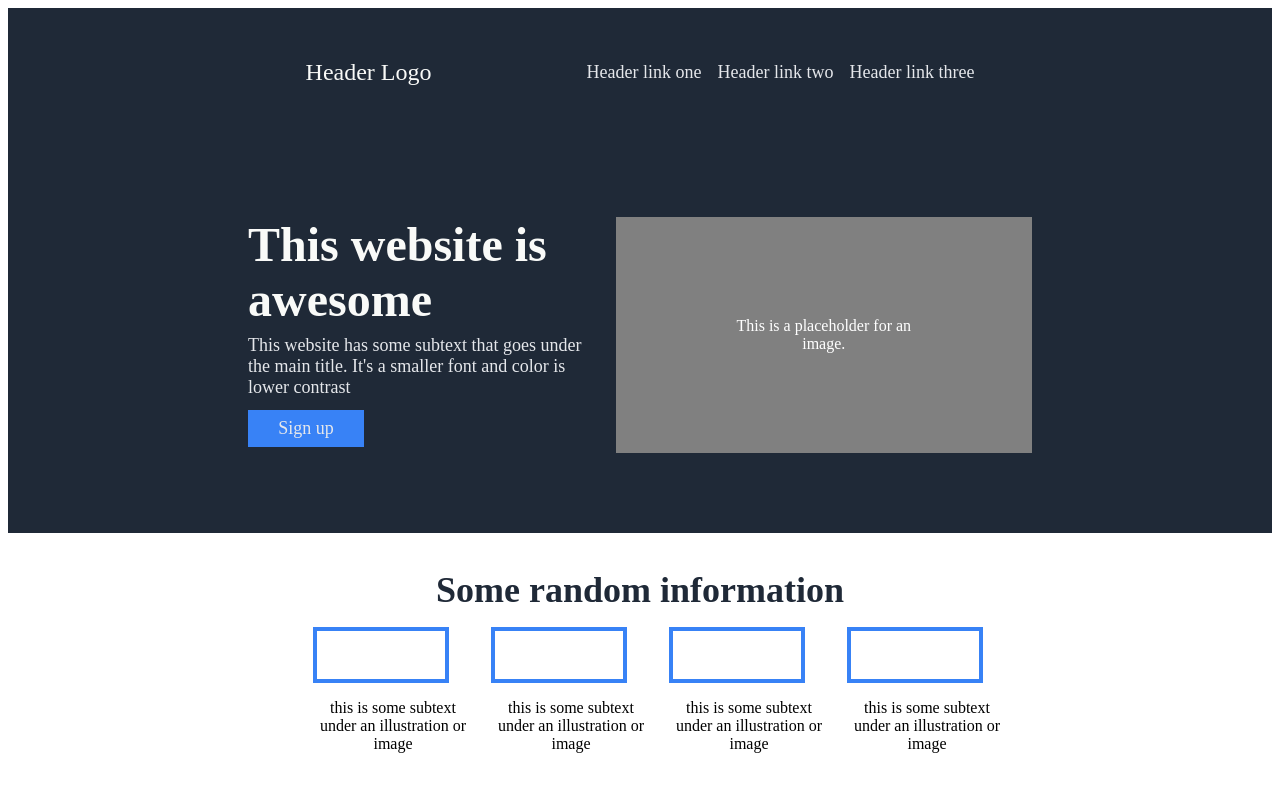
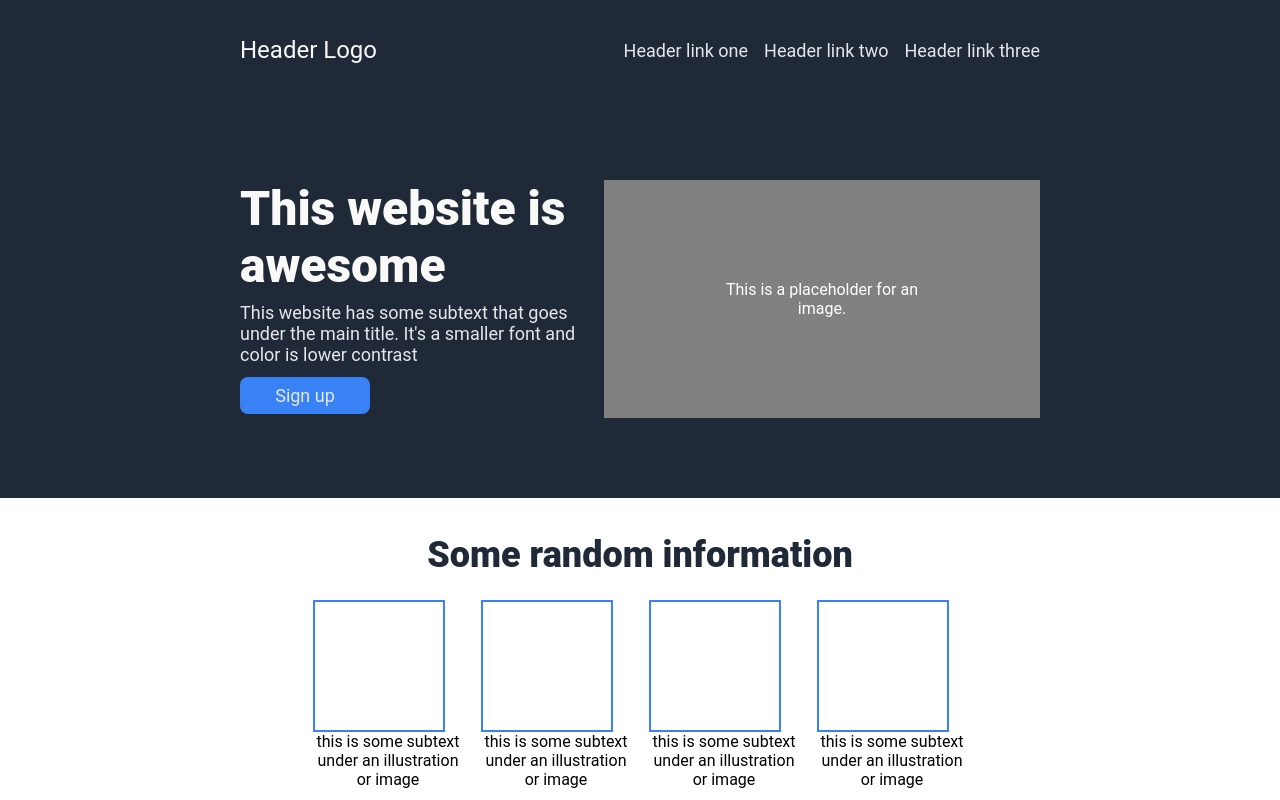
Before and after one commit to ChickenTendy80/odin-landing-page, a plain HTML site: page index.html in a window 1280 px wide. Shown: the top 800 px of the page. Drawn offline with Linux system fonts and the light colour scheme.

Commit message:
Fixed header

```diff
--- a/style.css
+++ b/style.css
@@ -1,6 +1,7 @@
 * {
-    font-family: "Roboto", sans-serif
+    font-family: "Roboto", sans-serif;
     margin: 0px;
+    padding: 0px;
 }
 
 ul {
@@ -14,7 +15,8 @@ ul {
     padding:36px 240px;
     display: flex;
     align-items: center;
-    justify-content: space-around;
+    justify-content: space-between;
+    min-width:709px;
 }
 
 .header .logo{
@@ -60,7 +62,8 @@ ul {
     color: #E5E7EB;
     max-width: 100px;
     text-align: center;
-    padding: 8px;
+    padding: 8px 15px;
+    border-radius: 8px;
 }
 
 .holder{
@@ -83,6 +86,7 @@ ul {
     font-size: 36px;
     font-weight: 900;
     color: #1F2937;
+    margin-bottom: 24px;
 }
 
 .two ul{
@@ -91,14 +95,15 @@ ul {
 }
 
 .two li{
-    max-width: 160px;
+    max-width: 150px;
+    align-items: center;
 }
 
 .box{
     padding: 24px;
-    border:4px solid  #3882F6;
-    max-height: 80px;
-    max-width: 80px;
+    border:2px solid  #3882F6;
+    height: 80px;
+    width: 80px;
 }
 
 
@@ -120,7 +125,7 @@ ul {
 .author{
     color: #1F2937;
     font-size: 18px;
-    font-size: 700;
+    font-weight: 700;
     text-align: end;
 }
 
@@ -128,16 +133,17 @@ ul {
 .four{
     margin: 64px;
     gap: 24px;
+    justify-content: center;
 }
 
 .container{
     background-color: #3882F6;
     padding: 36px;
     display:flex;
-    justify-content: center;
+    justify-content: space-around;
     align-items: center;
     gap: 16px;
-    max-width: 600;
+    max-width: 500px;
 }
 
 .four .main-text{
```
